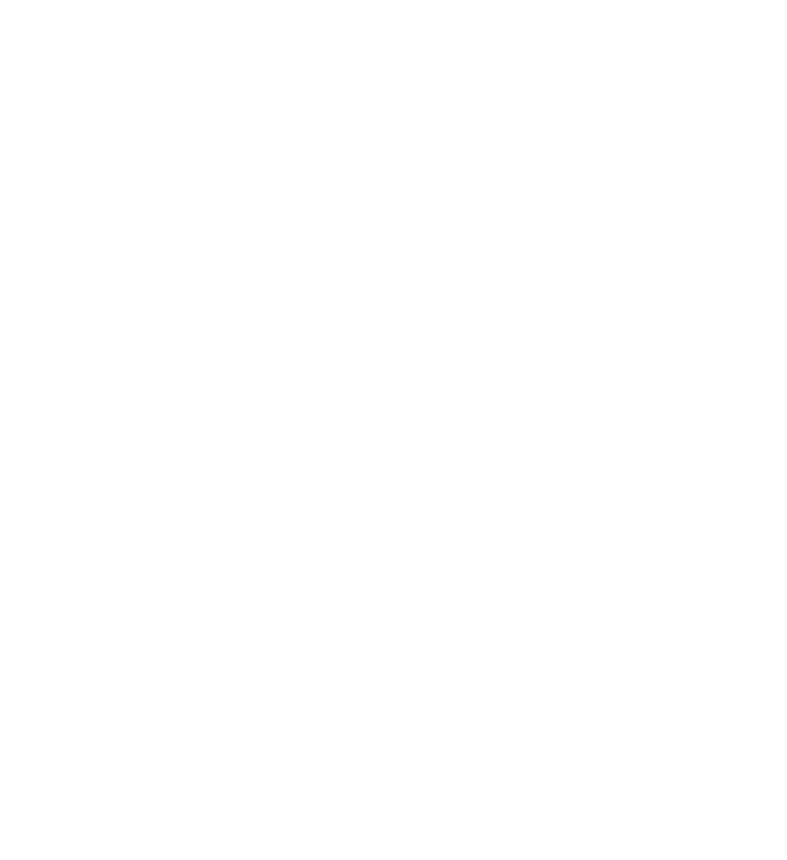
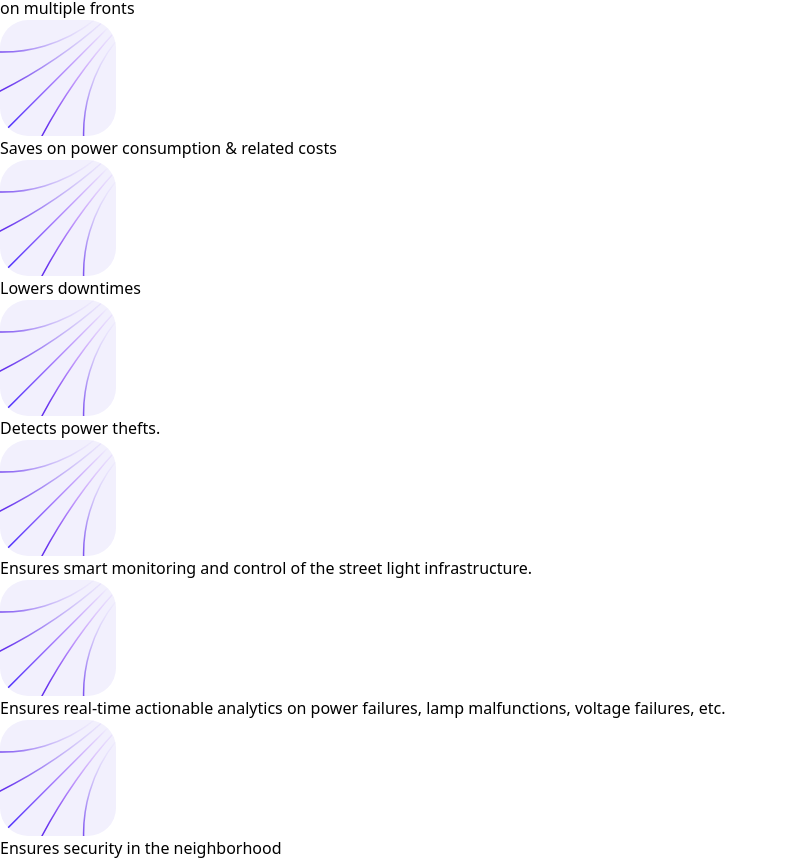
Before and after one commit to priyanshu292/Smart-Lights, a React (Vite) app: page / in a window 1280 px wide. Shown: the part 2717-3577 px from the top of the page, without its empty margins (0-787 px from the left). Before the commit the page ends 2689 px from the top, so only its background shows below. Built offline with nearby package versions, Linux system fonts and the light colour scheme.

Commit message:
Services

```diff
--- a/src/App.tsx
+++ b/src/App.tsx
@@ -2,6 +2,7 @@ import './App.css'
 import Ecosystem from './components/Ecosystem'
 import Home from './components/Home'
 import Products from './components/Products'
+import Services from './components/Services'
 
 function App() {
 
@@ -10,6 +11,7 @@ function App() {
       <Home />
       <Ecosystem />
       <Products />
+      <Services />
     </>
   )
 }
--- a/src/components/Services.tsx
+++ b/src/components/Services.tsx
@@ -1,12 +1,86 @@
+// src/components/Services.tsx
 import React from "react";
-import services from "../assets/services.png";
+import servicesIcon from "../assets/services.png";
 
 const Services: React.FC = () => {
-    return(
-        <div>
-            <img src={services} alt="services_logo" />
+  return (
+    <div className="relative flex flex-col items-center justify-center px-6 md:px-10 mb-16 md:mb-32 py-10 md:py-[20vh]">
+      <div className="hidden lg:block absolute top-[27%] left-1/2 w-0.5 h-[150px] border-l-2 border-gray-300"></div>
+      <div className="hidden lg:block absolute top-[37%] left-[21.5%] w-[54%] h-0.5 border-t-2 border-gray-300"></div>
+      <div className="hidden lg:block absolute top-[37%] left-[40%] w-0.5 h-[400px] border-l-2 border-gray-300"></div>
+      <div className="hidden lg:block absolute top-[63.7%] left-[21.5%] w-[54%] h-0.5 border-t-2 border-gray-300"></div>
+      <div className="hidden lg:block absolute top-[63.7%] left-[60%] w-0.5 h-[570px] border-l-2 border-gray-300"></div>
+      <div className="hidden lg:block absolute top-[86%] left-[21.5%] w-[38.5%] h-0.5 border-t-2 border-gray-300"></div>
+      <div className="hidden lg:block absolute top-[97%] left-[60%] w-[20%] h-0.5 border-t-2 border-gray-300"></div>
+
+      <h2 className="text-2xl md:text-4xl mb-6 text-center">The platform assists city managers</h2>
+      <h2 className="text-2xl md:text-4xl mb-6 text-center">on multiple fronts</h2>
+      <div className="grid grid-cols-1 md:grid-cols-2 gap-6 max-w-4xl w-full">
+        <div className="flex flex-col p-4 mt-10 rounded-lg">
+          <img
+            src={servicesIcon}
+            alt="Icon"
+            className="w-12 h-12 md:w-16 md:h-16 items-start mb-4"
+          />
+          <span className="text-left text-wrap text-xl md:text-3xl md:w-52">
+            Saves on power consumption & related costs
+          </span>
         </div>
-    )
+        <div className="flex flex-col p-4 mt-10 md:ml-52 rounded-lg">
+          <img
+            src={servicesIcon}
+            alt="Icon"
+            className="w-12 h-12 md:w-16 md:h-16 items-start mb-4"
+          />
+          <span className="text-left text-wrap text-xl md:text-3xl md:w-52">
+            Lowers downtimes
+          </span>
+        </div>
+        <div className="flex flex-col p-4 mt-20 rounded-lg">
+          <img
+            src={servicesIcon}
+            alt="Icon"
+            className="w-12 h-12 md:w-16 md:h-16 items-start mb-4"
+          />
+          <span className="text-left text-wrap text-xl md:text-3xl md:w-52">
+            Detects power thefts.
+          </span>
+        </div>
+        <div className="flex flex-col p-4 mt-20 md:ml-5 rounded-lg">
+          <img
+            src={servicesIcon}
+            alt="Icon"
+            className="w-12 h-12 md:w-16 md:h-16 items-start mb-4"
+          />
+          <span className="text-left text-wrap text-xl md:text-3xl md:w-52">
+            Ensures smart monitoring and control of the street light
+            infrastructure.
+          </span>
+        </div>
+        <div className="flex flex-col p-4 mt-10 rounded-lg">
+          <img
+            src={servicesIcon}
+            alt="Icon"
+            className="w-12 h-12 md:w-16 md:h-16 items-start mb-4"
+          />
+          <span className="text-left text-wrap text-xl md:text-3xl md:w-96">
+            Ensures real-time actionable analytics on power failures, lamp
+            malfunctions, voltage failures, etc.
+          </span>
+        </div>
+        <div className="flex flex-col p-4 mt-20 md:mt-40 md:ml-48 rounded-lg">
+          <img
+            src={servicesIcon}
+            alt="Icon"
+            className="w-12 h-12 md:w-16 md:h-16 items-start mb-4"
+          />
+          <span className="text-left text-wrap text-xl md:text-3xl md:w-52">
+            Ensures security in the neighborhood
+          </span>
+        </div>
+      </div>
+    </div>
+  );
 };
 
 export default Services;
```
